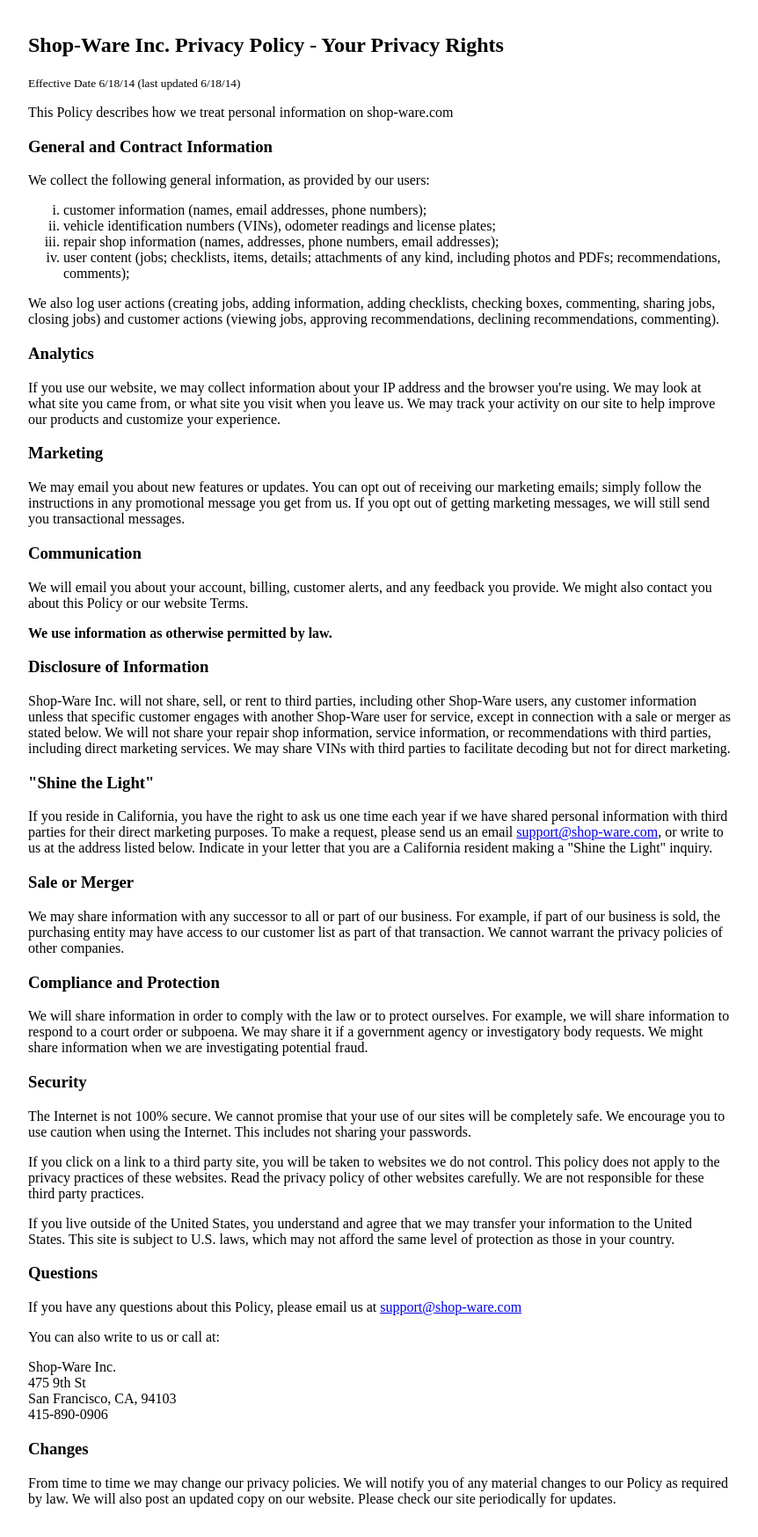
After one commit to justinpetersen/shop-ware, a PHP site: page /privacy.html in a window 1280 px wide. The commit adds this page. Shown: the whole page at 88% size, without its empty margins (208-1070 px from the left). Run offline with PHP 8.4, Linux system fonts and the light colour scheme.

Commit message:
Added privacy policy, added sticky header to About page

```diff
--- a/app/index.html
+++ b/app/index.html
@@ -320,7 +320,7 @@
                         </div>
                     </div>
                     <div class="col-xs-12 col-sm-6 col-md-6 footer-right-col">
-                        <p class="footer-text-legal">&copy; SHOP-WARE 2014 | <a href="#">PRIVACY POLICY</a></p>
+                        <p class="footer-text-legal">&copy; SHOP-WARE 2014 | <a href="privacy.html">PRIVACY POLICY</a></p>
                     </div>
                 </div>
             </div>
--- a/app/news/index.html
+++ b/app/news/index.html
@@ -199,7 +199,7 @@
                         </div>
                     </div>
                     <div class="col-xs-12 col-sm-6 col-md-6 footer-right-col">
-                        <p class="footer-text-legal">&copy; SHOP-WARE 2014 | <a href="#">PRIVACY POLICY</a></p>
+                        <p class="footer-text-legal">&copy; SHOP-WARE 2014 | <a href="/privacy.html">PRIVACY POLICY</a></p>
                     </div>
                 </div>
             </div>
--- a/app/pricing.html
+++ b/app/pricing.html
@@ -185,7 +185,7 @@
                         </div>
                     </div>
                     <div class="col-xs-12 col-sm-6 col-md-6 footer-right-col">
-                        <p class="footer-text-legal">&copy; SHOP-WARE 2014 | <a href="#">PRIVACY POLICY</a></p>
+                        <p class="footer-text-legal">&copy; SHOP-WARE 2014 | <a href="privacy.html">PRIVACY POLICY</a></p>
                     </div>
                 </div>
             </div>
--- /dev/null
+++ b/app/privacy.html
@@ -0,0 +1,99 @@
+
+<!DOCTYPE html>
+<html>
+<head>
+  <title>Shopware</title>
+  <meta name="viewport" content="width=device-width, initial-scale=1.0, user-scalable=no">
+</head>
+<body style="max-width: 800px; margin-left: auto; margin-right: auto; padding: 10px;">
+  <h2>Shop-Ware Inc. Privacy Policy - Your Privacy Rights</h2>
+  <small>Effective Date 6/18/14 (last updated 6/18/14)</small>
+
+  <p>This Policy describes how we treat personal information on shop-ware.com</p>
+
+  <section>
+    <h3>General and Contract Information</h3>
+    <p>
+      We collect the following general information, as provided by our users:
+      <ol style="list-style-type: lower-roman">
+        <li>customer information (names, email addresses, phone numbers);</li>
+        <li>vehicle identification numbers (VINs), odometer readings and license plates;</li>
+        <li>repair shop information (names, addresses, phone numbers, email addresses);</li>
+        <li>user content (jobs; checklists, items, details; attachments of any kind, including photos and PDFs; recommendations, comments);</li>
+      </ol>
+    </p>
+
+    <p>We also log user actions (creating jobs, adding information, adding checklists, checking boxes, commenting, sharing jobs, closing jobs) and customer actions (viewing jobs, approving recommendations, declining recommendations, commenting).</p>
+  </section>
+
+  <section>
+    <h3>Analytics</h3>
+    <p>If you use our website, we may collect information about your IP address and the browser you're using. We may look at what site you came from, or what site you visit when you leave us.  We may track your activity on our site to help improve our products and customize your experience.</p>
+  </section>
+
+  <section>
+    <h3>Marketing</h3>
+    <p>We may email you about new features or updates.  You can opt out of receiving our marketing emails; simply follow the instructions in any promotional message you get from us.  If you opt out of getting marketing messages, we will still send you transactional messages.</p>
+  </section>
+
+  <section>
+    <h3>Communication</h3>
+    <p>We will email you about your account, billing, customer alerts, and any feedback you provide. We might also contact you about this Policy or our website Terms.</p>
+    <strong>We use information as otherwise permitted by law.</strong>
+  </section>
+
+  <section>
+    <h3>Disclosure of Information</h3>
+    <p>Shop-Ware Inc. will not share, sell, or rent to third parties, including other Shop-Ware users, any customer information unless that specific customer engages with another Shop-Ware user for service, except in connection with a sale or merger as stated below.  We will not share your repair shop information, service information, or recommendations with third parties, including direct marketing services.  We may share VINs with third parties to facilitate decoding but not for direct marketing.</p>
+  </section>
+
+  <section>
+    <h3>"Shine the Light"</h3>
+    <p>If you reside in California, you have the right to ask us one time each year if we have shared personal information with third parties for their direct marketing purposes.  To make a request, please send us an email <a href="mailto:support@shop-ware.com">support@shop-ware.com</a>, or write to us at the address listed below.  Indicate in your letter that you are a California resident making a "Shine the Light" inquiry.</p>
+  </section>
+
+  <section>
+    <h3>Sale or Merger</h3>
+    <p>We may share information with any successor to all or part of our business.  For example, if part of our business is sold, the purchasing entity may have access to our customer list as part of that transaction.  We cannot warrant the privacy policies of other companies.</p>
+  </section>
+
+  <section>
+    <h3>Compliance and Protection</h3>
+    <p>We will share information in order to comply with the law or to protect ourselves.  For example, we will share information to respond to a court order or subpoena. We may share it if a government agency or investigatory body requests. We might share information when we are investigating potential fraud.</p>
+  </section>
+
+  <section>
+    <h3>Security</h3>
+    <p>The Internet is not 100% secure. We cannot promise that your use of our sites will be completely safe. We encourage you to use caution when using the Internet. This includes not sharing your passwords.</p>
+    <p>If you click on a link to a third party site, you will be taken to websites we do not control.  This policy does not apply to the privacy practices of these websites. Read the privacy policy of other websites carefully. We are not responsible for these third party practices.</p>
+    <p>If you live outside of the United States, you understand and agree that we may transfer your information to the United States. This site is subject to U.S. laws, which may not afford the same level of protection as those in your country.</p>
+  </section>
+
+  <section>
+    <h3>Questions</h3>
+    <p>If you have any questions about this Policy, please email us at <a href="mailto:support@shop-ware.com">support@shop-ware.com</a><p>
+
+    <p>
+      You can also write to us or call at:<br>
+
+      <div class="vcard">
+        <div class="org">Shop-Ware Inc.</div>
+        <div class="adr">
+          <div class="street-address">475 9th St</div>
+          <span class="locality">San Francisco</span>,
+          <span class="region">CA</span>,
+          <span class="postal-code">94103</span>
+        </div>
+        <div class="tel">415-890-0906</div>
+      </div>
+    </p>
+
+
+  </section>
+
+  <section>
+    <h3>Changes</h3>
+    <p>From time to time we may change our privacy policies. We will notify you of any material changes to our Policy as required by law. We will also post an updated copy on our website.  Please check our site periodically for updates.</p>
+  </section>
+</body>
+</html>
--- a/app/scripts/tabgroup.js
+++ b/app/scripts/tabgroup.js
@@ -61,7 +61,7 @@ TabGroup.prototype.initAccordion = function() {
 TabGroup.prototype.initScrollOnCollapse = function() {
 	$('#accordion').on('shown.bs.collapse', function (e) {
         $('html,body').animate({
-            scrollTop: $(e.target).offset().top
+            scrollTop: $(e.target).offset().top - 110
         }, 500);
     });
 };
--- a/shop-ware-wp/footer.php
+++ b/shop-ware-wp/footer.php
@@ -5,11 +5,11 @@
             </div>
         </div>
         <div class="container-fluid news-sidebar-image-container hidden-xs">
-            <div class="container">
-                <div class="row">
+            <div class=container>
+                <div class=row>
                     <div class="col-xs-12 col-sm-7 col-md-8"></div>
                     <div class="col-xs-12 col-sm-5 col-md-4 news-sidebar-image">
-                        <img src="/images/wrench-icon.png" width="43" height="159">
+                        <img src=/images/8048ea50.wrench-icon.png width=43 height=159>
                     </div>
                 </div>
             </div>
```
Also changed, not shown: app/about.html (+20 -1 lines), app/scripts/scrollwatcher.js (+8 -2 lines), app/styles/news.scss (+25 -0 lines), shop-ware-wp/header.php (+5 -5 lines).
